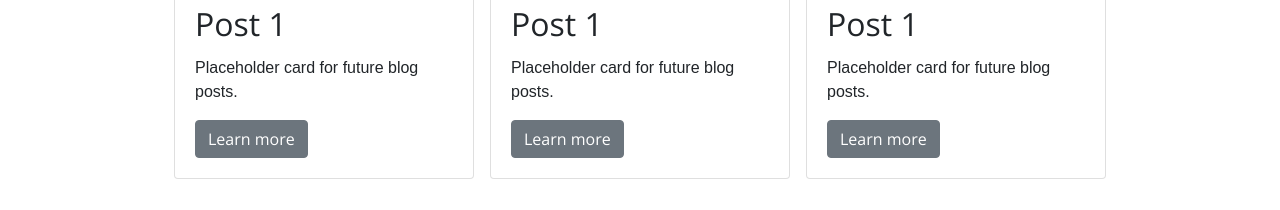
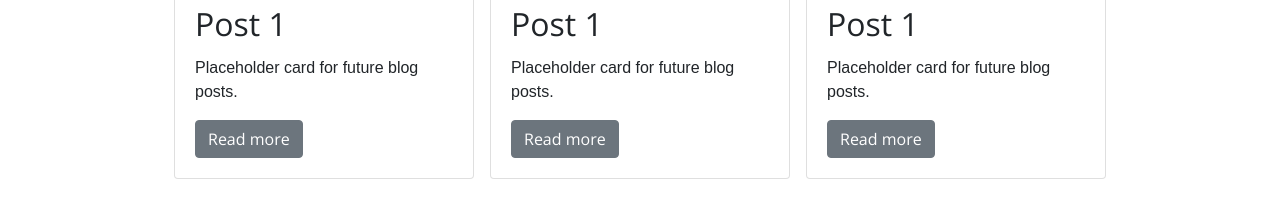
Before and after one commit to oj-codes/oj.codes, a website: page index.html in a window 1280 px wide. Shown: the part 3260-3470 px from the top of the page. Drawn offline with nearby package versions, Linux system fonts and the light colour scheme; files whose address does not match are found by name.

Commit message:
change rlearn more to read more in blog section

```diff
--- a/index.html
+++ b/index.html
@@ -240,7 +240,7 @@
                     <div class="card-body">
                       <h2 class="card-title">Post 1</h2>
                       <p class="card-text">Placeholder card for future blog posts.</p>
-                      <a href="#" class="btn btn-secondary">Learn more</a>
+                      <a href="#" class="btn btn-secondary">Read more</a>
                     </div>
                   </div>
                 <!-- card 2 -->
@@ -249,7 +249,7 @@
                     <div class="card-body">
                       <h2 class="card-title">Post 1</h2>
                       <p class="card-text">Placeholder card for future blog posts.</p>
-                      <a href="#" class="btn btn-secondary">Learn more</a>
+                      <a href="#" class="btn btn-secondary">Read more</a>
                     </div>
                   </div>
                 <!-- card 3 -->
@@ -258,7 +258,7 @@
                     <div class="card-body">
                       <h2 class="card-title">Post 1</h2>
                       <p class="card-text">Placeholder card for future blog posts.</p>
-                      <a href="#" class="btn btn-secondary">Learn more</a>
+                      <a href="#" class="btn btn-secondary">Read more</a>
                     </div>
                   </div>
             </div>
```
Also changed, not shown: docs/index.html (+1 -1 lines).
